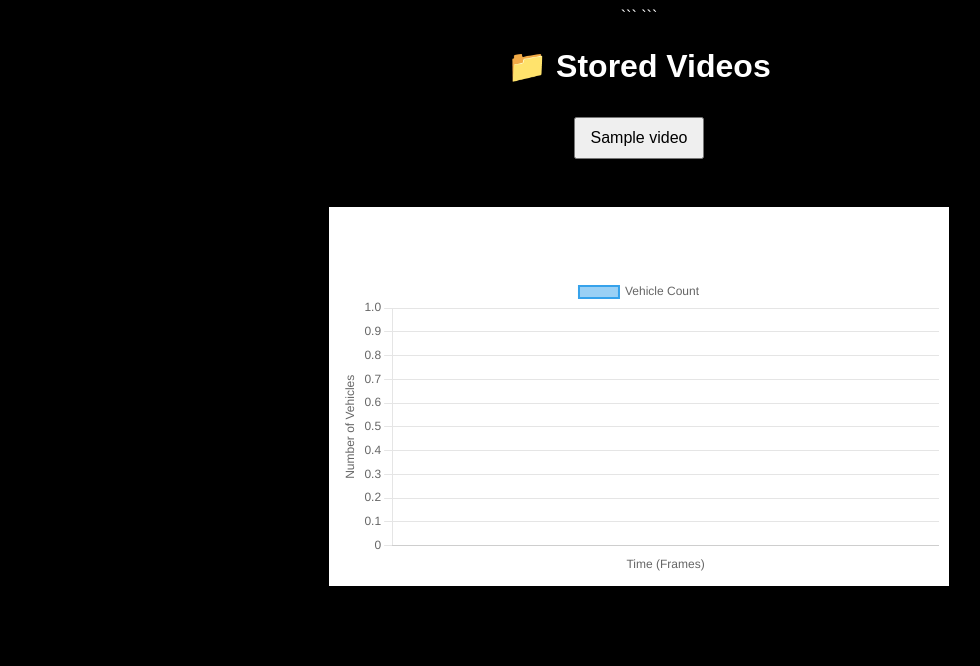
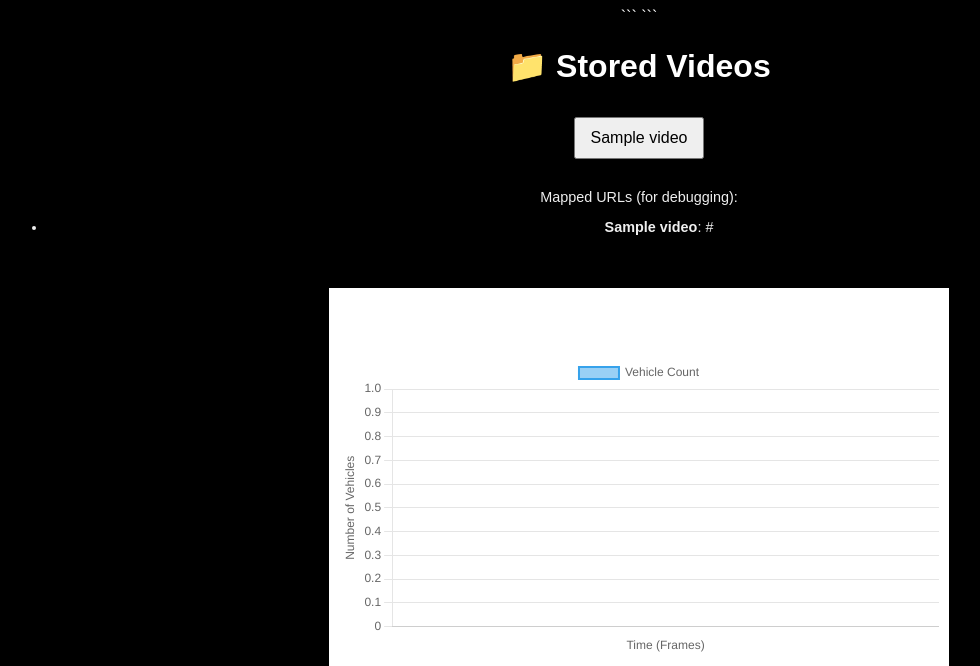
Before and after one commit to Gaurav08062006/AI-Smart-Traffic-Detection, a Flask app: template templates/store.html in a window 1280 px wide. Shown: the top 666 px of the page, without its empty margins (1-981 px from the left). Run offline with Flask 3, Linux system fonts and the light colour scheme; the template is opened without the code that fills it: most values are stand-ins (such as "Sample title", 1, 10 or a date in 2020).

Commit message:
video uploaded in cloud

```diff
--- a/flask_app.py
+++ b/flask_app.py
@@ -2,6 +2,7 @@ from flask import Flask, render_template, Response, request, redirect, url_for,
 import cv2
 import os
 import config
+from urllib.parse import unquote_plus, quote_plus
 
 from src.detector import detect
 from src.tracker import SimpleTracker
@@ -44,14 +45,14 @@ def index():
 # 📁 STORE PAGE
 @app.route('/store')
 def store():
-    videos = os.listdir(VIDEO_FOLDER)
+    videos = config.VIDEO_URLS
     return render_template('store.html', videos=videos)
 
 
 # ==============================
 # GRAPH API
 # ==============================
-@app.route('/graph_data/<source>')
+@app.route('/graph_data/<path:source>')
 def graph_data(source):
     return jsonify(video_history.get(source, []))
 
@@ -148,10 +149,19 @@ def process_frame(frame, source):
 # 🎥 STORED VIDEO
 @app.route('/video/<filename>')
 def video(filename):
-    path = os.path.join(VIDEO_FOLDER, filename)
+    # filename is logical name e.g. video1, video2, etc.
+    video_url = config.VIDEO_URLS.get(filename)
+
+    if video_url is None:
+        return f"Video '{filename}' not found", 404
 
     def gen():
-        cap = cv2.VideoCapture(path)
+        cap = cv2.VideoCapture(video_url)
+
+        if not cap.isOpened():
+            # fallback local path
+            local_path = os.path.join(VIDEO_FOLDER, os.path.basename(video_url))
+            cap = cv2.VideoCapture(local_path)
 
         while True:
             success, frame = cap.read()
--- a/templates/store.html
+++ b/templates/store.html
@@ -38,11 +38,20 @@
 <!-- VIDEO SELECTION -->
 
 <div class="video-list">
-    {% for video in videos %}
-        <button onclick="loadVideo('{{ video }}')">
-            {{ video }}
+    {% for name, url in videos.items() %}
+        <button onclick="loadVideo('{{ name }}')">
+            {{ name }}
         </button>
     {% endfor %}
+</div>
+
+<div style="margin-top: 20px; color: #eee; font-size: 0.9rem;">
+    <p>Mapped URLs (for debugging):</p>
+    <ul>
+    {% for name, url in videos.items() %}
+        <li><strong>{{ name }}</strong>: {{ url }}</li>
+    {% endfor %}
+    </ul>
 </div>
 
 <!-- VIDEO PLAYER -->
@@ -67,8 +76,9 @@ let currentVideo = null;
 function loadVideo(videoName) {
     currentVideo = videoName;
 
+    const encoded = encodeURIComponent(videoName);
     document.getElementById("videoPlayer").src =
-        "/video/" + videoName + "?t=" + new Date().getTime();
+        "/video/" + encoded + "?t=" + new Date().getTime();
 }
 
 // GRAPH
@@ -113,7 +123,7 @@ const chart = new Chart(ctx, {
 setInterval(() => {
     if (!currentVideo) return;
 
-    fetch('/graph_data/' + currentVideo)
+    fetch('/graph_data/' + encodeURIComponent(currentVideo))
     .then(res => res.json())
     .then(data => {
         chart.data.labels = data.map((_, i) => i);
```
Also changed, not shown: config.py (+10 -1 lines).
